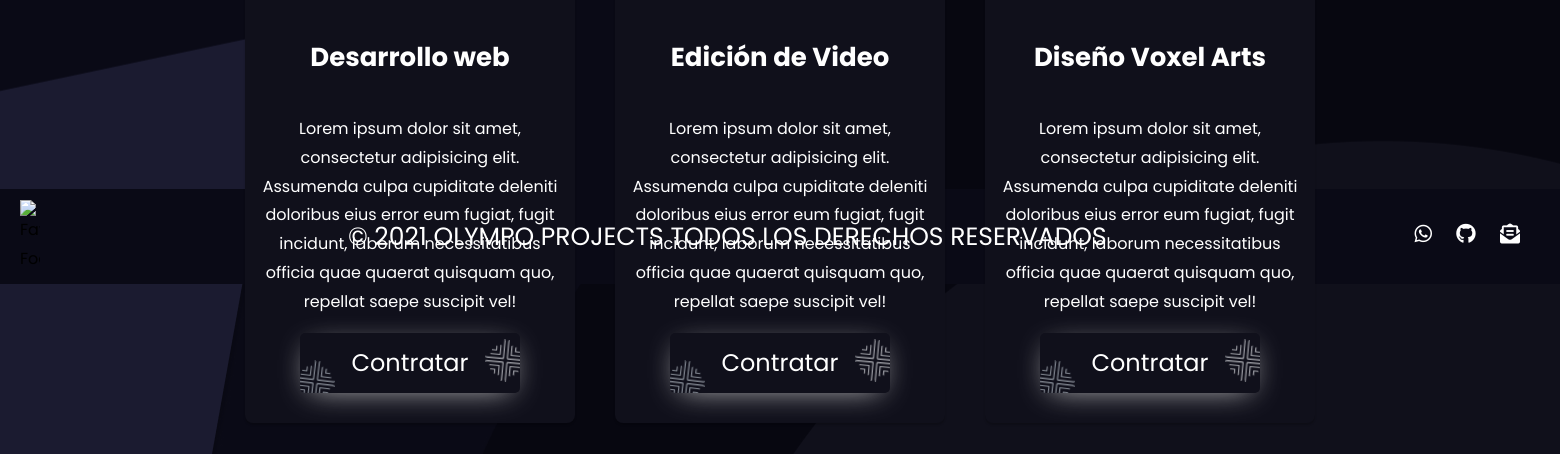
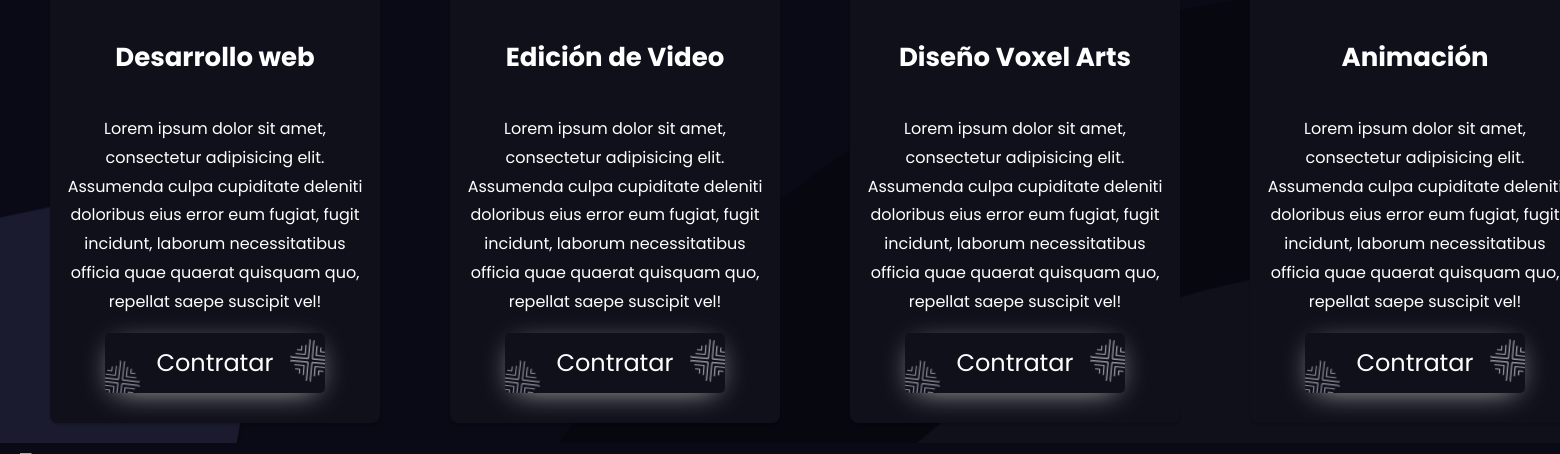
Before and after one commit to OlympoDevelopers/OlympoWeb, a PHP site: page /servicios.php in a window 1560 px wide. Shown: the part 431-885 px from the top of the page. Run offline with PHP 8.4, Linux system fonts and the light colour scheme.

Commit message:
Version beta footer funcional

```diff
--- a/includes/templates/footer.php
+++ b/includes/templates/footer.php
@@ -1,6 +1,9 @@
 <footer class="contenido-footer">
 
-    <img src="/build/img/FavIcon.svg" alt="FavIcon Footer">
+    <a href="/">
+        <img src="/build/img/FavIcon.svg" alt="FavIcon Footer">
+    </a>
+
 
     <h2>© 2021 Olympo Projects Todos los derechos reservados </h2>
 
--- a/servicios.php
+++ b/servicios.php
@@ -1,6 +1,6 @@
 <?php require 'includes/templates/header.php'; ?>
 
-<div class="container">
+<div class="container contenedor">
     <div class="card">
         <img src="/build/img/webDesign.webp" alt="Diseño web">
         <h4>Desarrollo web</h4>
--- a/src/scss/internas/_servicios.scss
+++ b/src/scss/internas/_servicios.scss
@@ -3,12 +3,17 @@
 
 .container {
   width: 100%;
-  max-width: 120rem;
-  height: 43rem;
-  display: flex;
-  flex-wrap: wrap;
-  justify-content: center;
-  margin: auto;
+  max-width: 150rem;
+  height: auto;
+  margin: 0 auto;
+  justify-items: center;
+  @include m.grid(1,3rem);
+  @include m.tablet{
+    @include m.grid(2,3rem)
+  }
+  @include m.desktop{
+    @include m.grid(4,3rem);
+  }
 
 
   .card {
--- a/src/scss/layout/_footer.scss
+++ b/src/scss/layout/_footer.scss
@@ -1,8 +1,14 @@
 @use '../base/variables' as v;
 @use '../base/mixins' as m;
 
-
-
+body{
+  display: flex;
+  flex-direction: column;
+  min-height: 100vh;
+}
+footer{
+  margin-top: auto;
+}
 .contenido-footer {
   background-color: v.$background;
   img {
```
Also changed, not shown: build/css/app.css, 1 other file.
